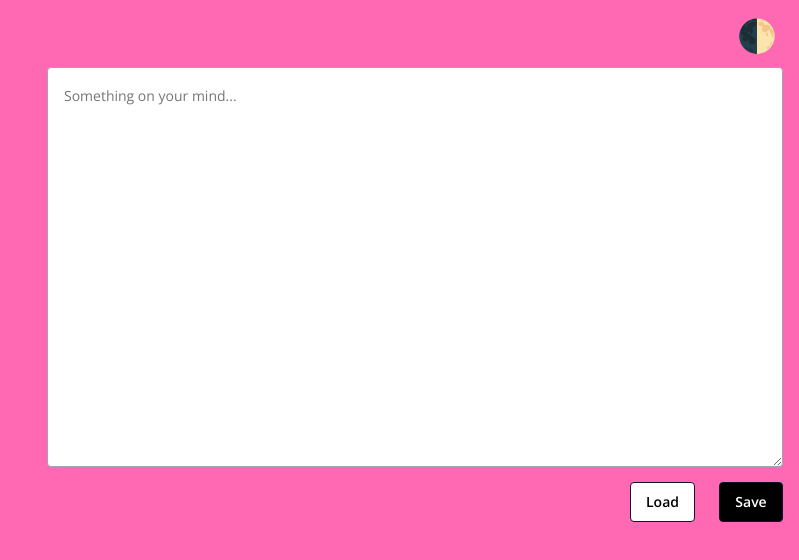
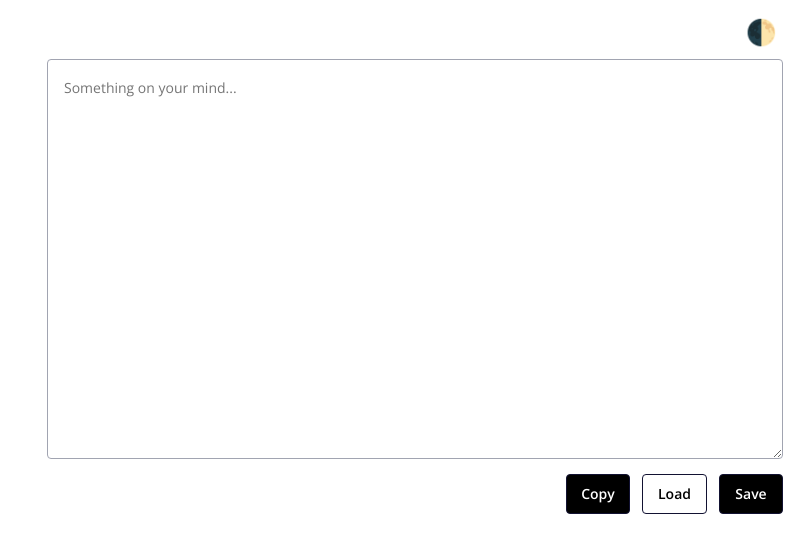
Before and after one commit to pgrochowina/pwa-notepad, a website built with webpack: page src/pages/index.html in a window 1280 px wide. Shown: the whole page, without its empty margins (481-1280 px from the left). Built offline with nearby package versions, Linux system fonts and the light colour scheme.

Commit message:
feat: create copy button - only html

```diff
--- a/src/pages/index.html
+++ b/src/pages/index.html
@@ -82,6 +82,7 @@
         placeholder="Something on your mind..."></textarea>
 
       <div class="notepad__commands">
+        <button class="notepad__btn-save copy--js" type="button">Copy</button>
         <button class="notepad__btn-load load--js" type="button">Load</button>
         <button class="notepad__btn-save save--js" type="button">Save</button>
       </div>
--- a/src/scss/main.scss
+++ b/src/scss/main.scss
@@ -13,7 +13,7 @@ html {
 }
 
 body {
-  background: hotpink;
+  background: $bodyColor;
   display: flex;
   flex-direction: column;
   align-items: flex-end;
@@ -30,12 +30,11 @@ body {
 
 .button {
   margin: 0px 0px 12px 0px;
-}
-
-.button__toggle {
-  border: none;
-  background-color: transparent;
-  font-size: 32px;
+  &__toggle {
+    border: none;
+    background-color: transparent;
+    font-size: 25px;
+  }
 }
 
 .notepad {
@@ -66,6 +65,7 @@ body {
     line-height: 16px;
     margin-right: 12px;
     margin-top: 12px;
+    margin-left: 12px;
   }
   &__btn-save {
     width: 64px;
@@ -78,7 +78,6 @@ body {
     font-weight: 600;
     font-size: 14px;
     line-height: 16px;
-    margin-left: 12px;
     margin-top: 12px;
   }
 }
```
